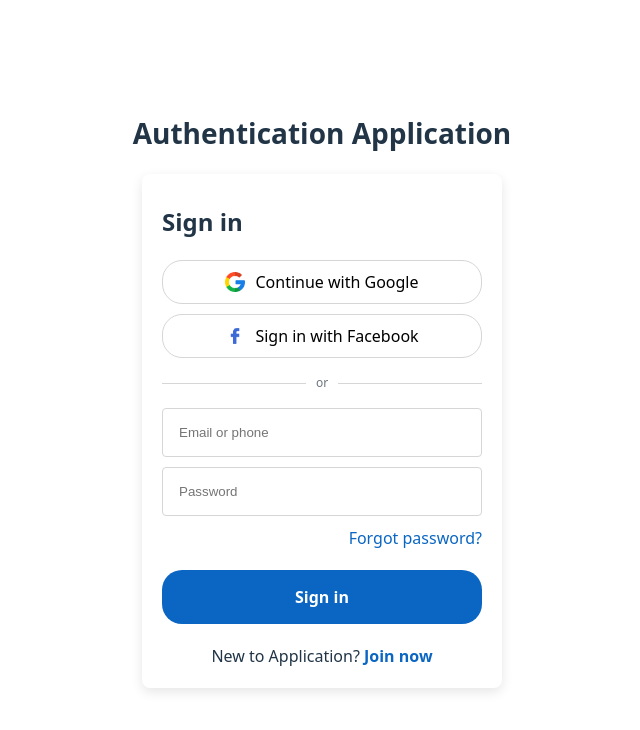
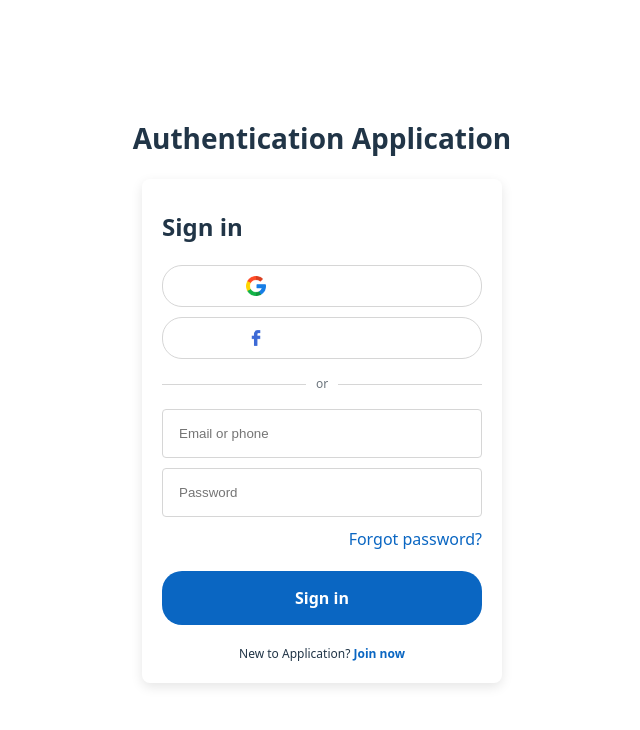
Before and after one commit to dpn-digiex/boilerplate-web, a React (Vite) app in the folder frontend/: page / in a window 1280 px wide. Shown: the top 730 px of the page, without its empty margins (318-958 px from the left). Built offline with nearby package versions, Linux system fonts and the light colour scheme.

Commit message:
update default styles

```diff
--- a/frontend/src/index.css
+++ b/frontend/src/index.css
@@ -1,5 +1,6 @@
 :root {
   font-family: system-ui, Avenir, Helvetica, Arial, sans-serif;
+  font-size: 12px;
   line-height: 1.5;
   font-weight: 400;
   font-synthesis: none;
@@ -20,7 +21,7 @@
 body,
 #root {
   width: 100%;
-  height: 100vh;
+  height: 120vh;
   margin: 0;
 }
 
@@ -47,13 +48,14 @@
 }
 
 button {
-  border-radius: 8px;
+  border-radius: 12px;
   border: 1px solid transparent;
   padding: 0.6em 1.2em;
-  font-size: 1em;
+  font-size: 12px;
   font-weight: 500;
   font-family: inherit;
   background-color: #1a1a1a;
+  color: white;
   cursor: pointer;
   transition: border-color 0.25s;
 }
```
